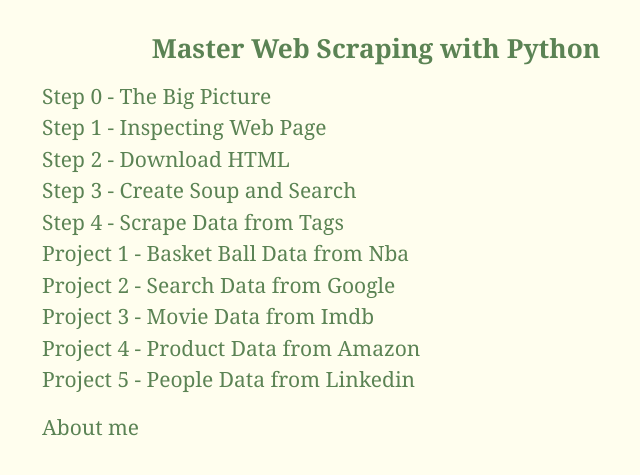
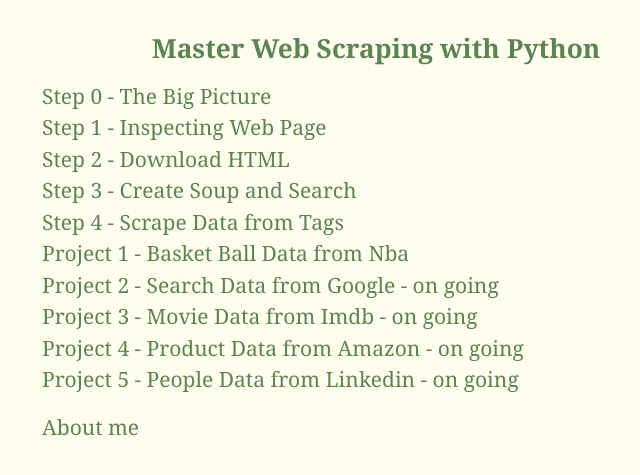
Before and after one commit to marcusdotpham/mwswp, a Jekyll site: the page built from index.md, in a window 1280 px wide. Shown: the top 475 px of the page, without its empty margins (264-904 px from the left). Built offline with Jekyll 4.4.1, drawn with Linux system fonts in a browser that asks for light colours; comment, search, counter and statistics services are not loaded.

Commit message:
Update index.md

```diff
--- a/index.md
+++ b/index.md
@@ -8,7 +8,7 @@
 [Step 3 - Create Soup and Search](book/create-soup-and-search.html)
 [Step 4 - Scrape Data from Tags](book/scrape-data-from-tag.html)
 [Project 1 - Basket Ball Data from Nba](book/project1-basketball-data-from-nba.html)
-[Project 2 - Search Data from Google]()
-[Project 3 - Movie Data from Imdb]()
-[Project 4 - Product Data from Amazon]()
-[Project 5 - People Data from Linkedin]()
+[Project 2 - Search Data from Google - on going]()
+[Project 3 - Movie Data from Imdb - on going]()
+[Project 4 - Product Data from Amazon - on going]()
+[Project 5 - People Data from Linkedin - on going]()
```
